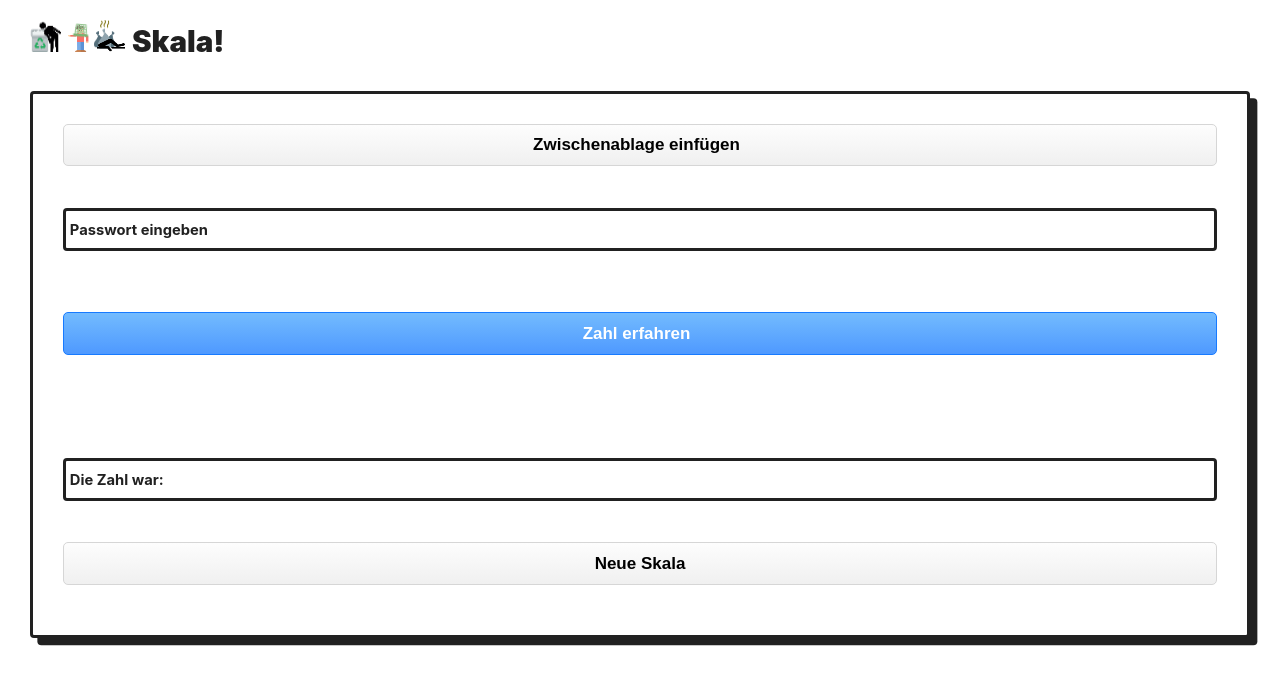
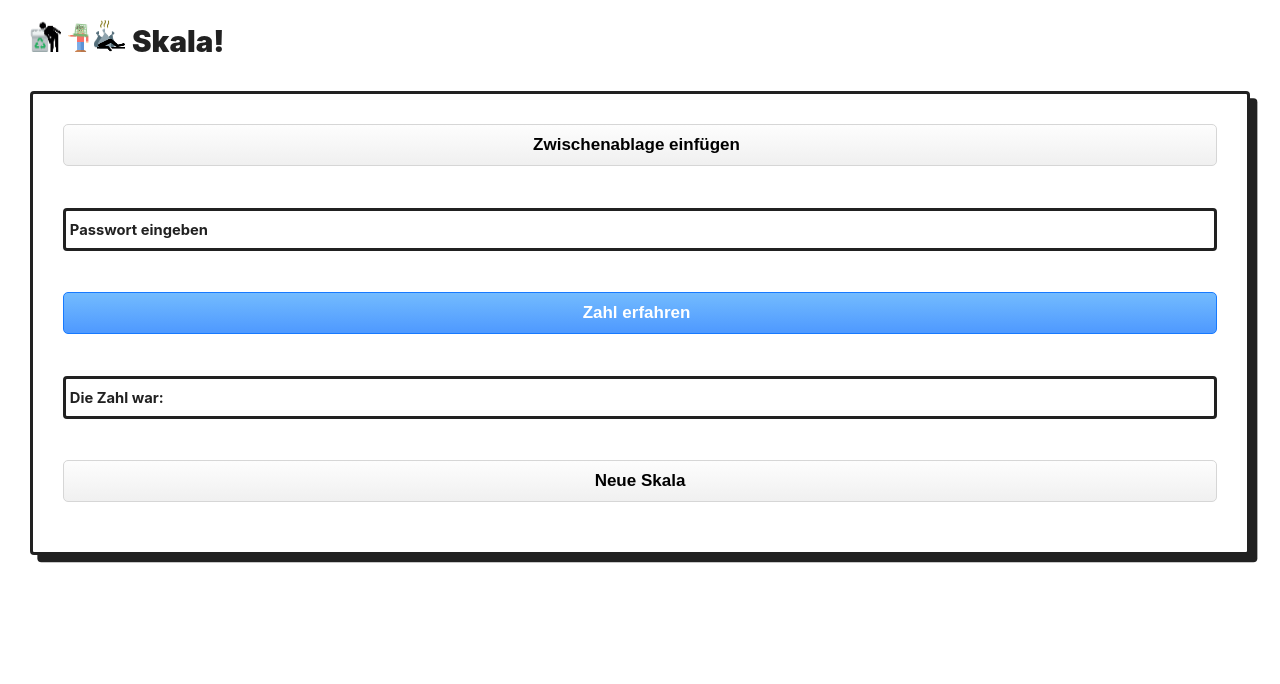
Before and after one commit to vinzenzzinecker98/skalawebsite, a plain HTML site: page check.html in a window 1280 px wide. Drawn offline with Linux system fonts and the light colour scheme; some icons are missing; a web font is replaced by a local one.

Commit message:
rm unnecessary code

```diff
--- a/check.html
+++ b/check.html
@@ -19,9 +19,9 @@
       <span class="input__label">Passwort eingeben
       </span>
     </label>
-    <br><br><br>
-    <button class="g-btn g-btn--light-blue has-border radius-sm u-block u-x-large" onclick = "decryptskala()">Zahl erfahren<i class="fa fa-check g-btn__right-icon"></i></button><br><br>
-    <br><br><br>
+    <br><br>
+    <button class="g-btn g-btn--light-blue has-border radius-sm u-block u-x-large" onclick = "decryptskala()">Zahl erfahren<i class="fa fa-check g-btn__right-icon"></i></button>
+    <br><br>
     <label class="input">
       <input autocomplete="off" id="zahl-decrypt" class="input__field" style="text-align:center;" type="text" placeholder="" readonly />
       <span class="input__label">Die Zahl war:
```
Also changed, not shown: index.html (+0 -4 lines).
